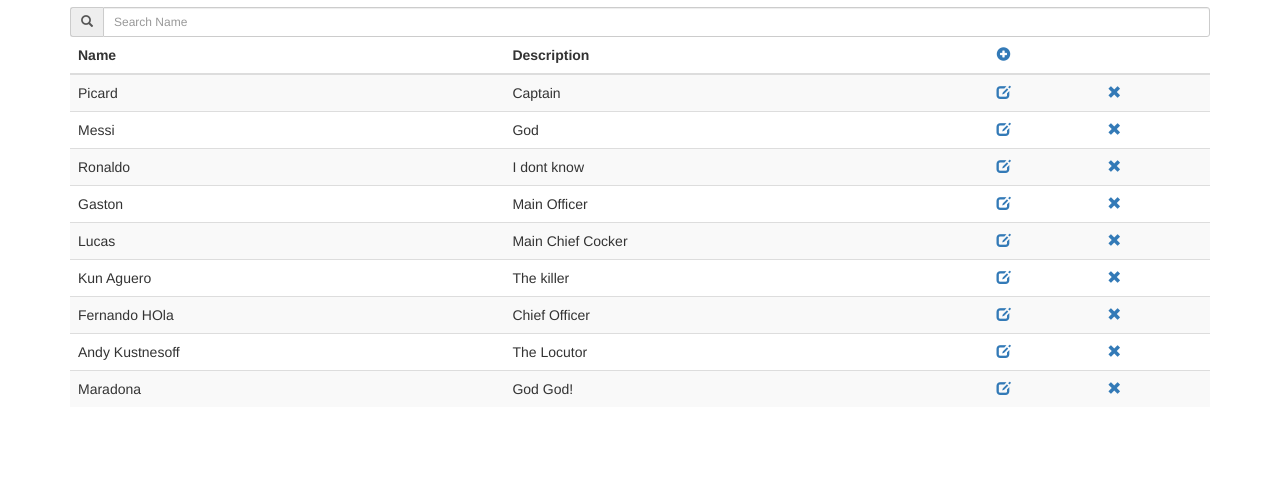
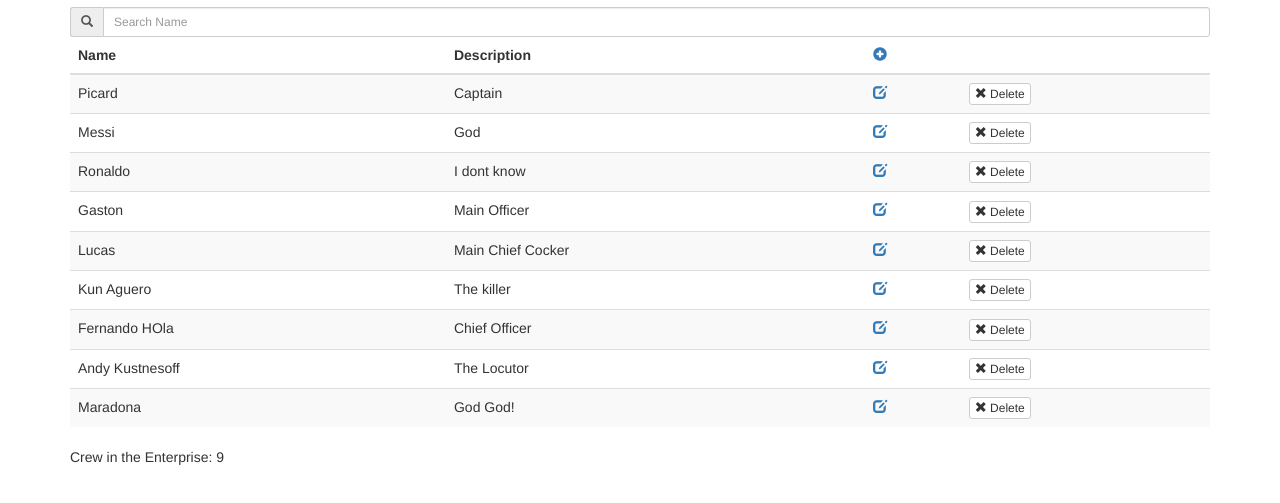
Before and after one commit to krosti/enterpriseCrew, a plain HTML site: page index.html in a window 1280 px wide. Shown: the part 63-566 px from the top of the page. Drawn offline with nearby package versions, Linux system fonts and the light colour scheme; some packages are replaced by stand-ins of ours.

Commit message:
Adding button an extra info about the crew

```diff
--- a/partials/list.html
+++ b/partials/list.html
@@ -16,7 +16,10 @@
 						<td>{{person.name}}</td>
 						<td>{{person.description}}</td>
 						<td><a href="#/edit/{{$index}}" title="Edit"><i class="glyphicon glyphicon-edit"></i></a></td>
-						<td><a href="#" title="Delete"><i ng-click="delete($index)" class="glyphicon glyphicon-remove"></i></a></td>
+						<td><a href="#" title="Delete"><button type="button" ng-click="delete($index)" class="btn btn-default btn-xs"><span class="glyphicon glyphicon-remove"></span> Delete</button></a></td>
 					</tr>
 				</tbody>
 </table>
+<div>
+	<span>Crew in the Enterprise: {{crew.length}}</span>
+</div>
```
